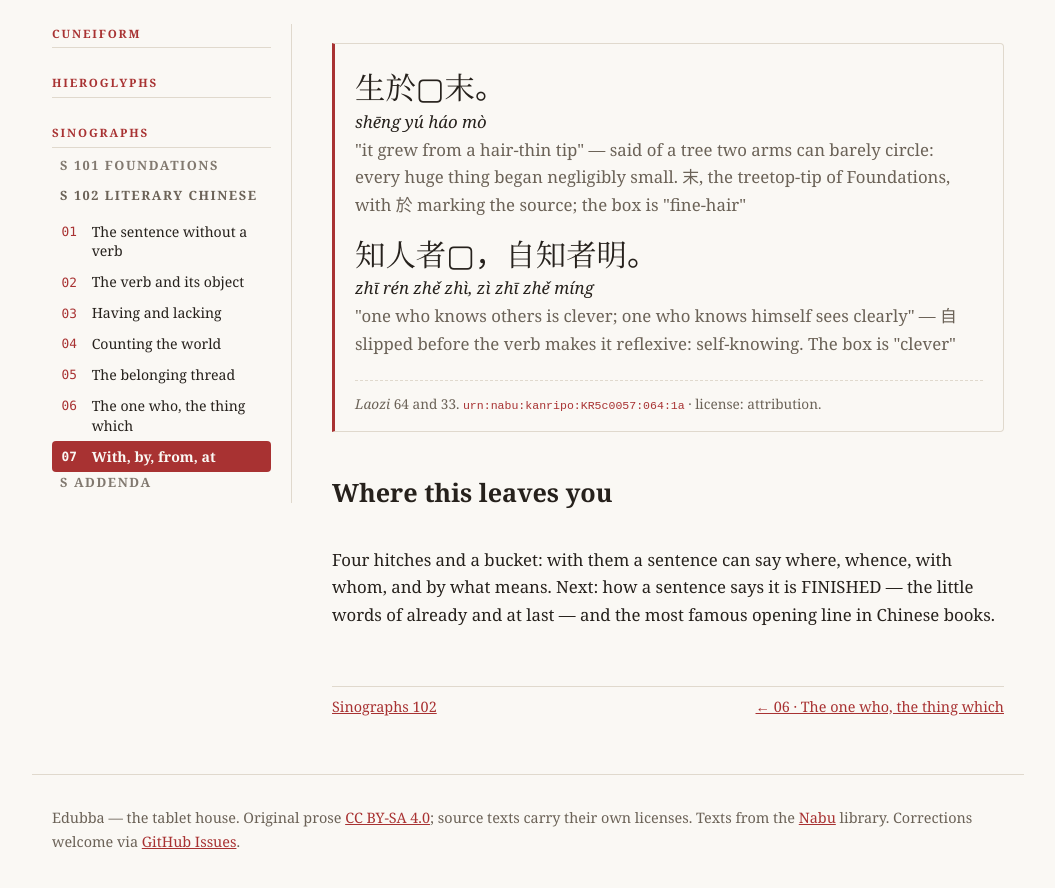
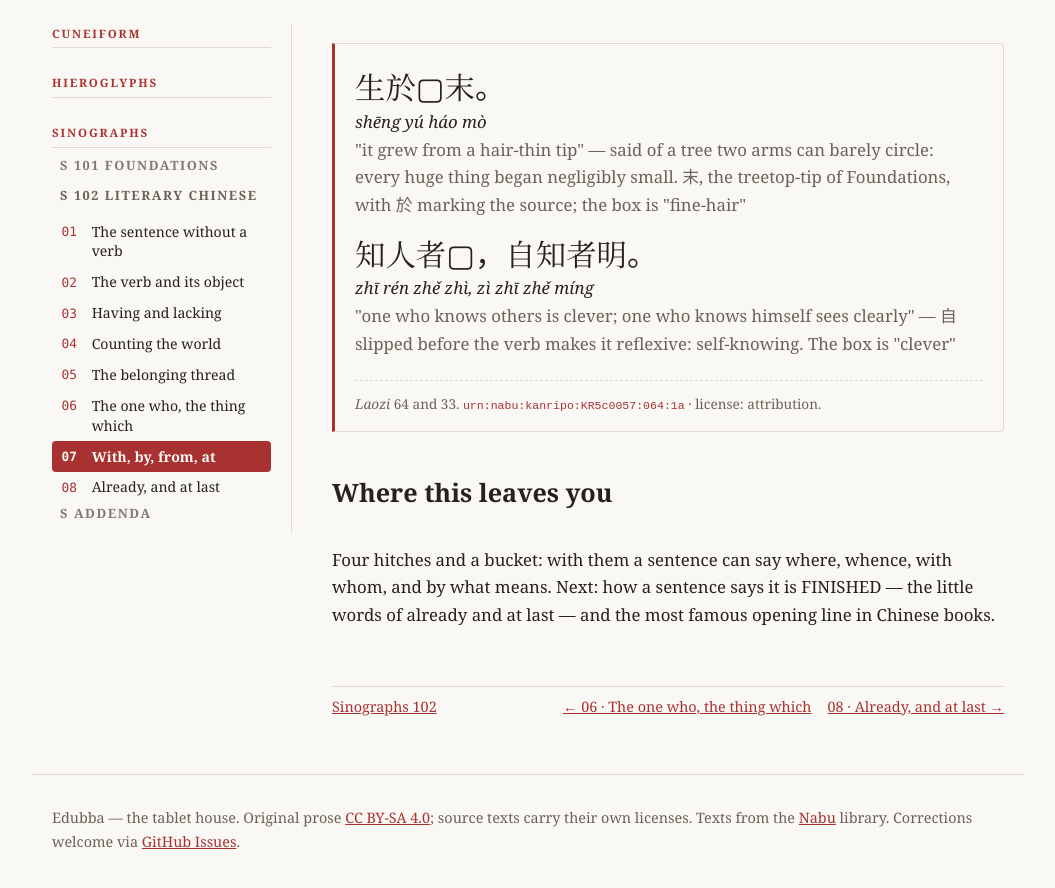
Before and after one commit to arvicco/nabu-edubba, a Jekyll site: the page built from site/sinographs/102/07-with-by-from-at.md, in a window 1280 px wide and 900 px high, scrolled down 2681 px. Shown: the top 888 px of the window, without its empty margins (112-1167 px from the left). Built offline with Jekyll 4.4.1, drawn with Linux system fonts in a browser that asks for light colours; part of the change alters nothing that is shown.

Commit message:
feat: S102 ch8 — already, and at last (M24-1)
矣/已 aspect and finality with the time words: 1.1a in its home
chapter (learning + season = the grammar the line runs on), the
Odes' dusk paid its 矣, then-vs-now (14.24), three years and the
right season (4.20, 1.5).

Co-Authored-By: Claude Fable 5 <noreply@anthropic.com>

```diff
--- /dev/null
+++ b/site/sinographs/102/08-already-and-at-last.md
@@ -0,0 +1,133 @@
+---
+title: "08 · Already, and at last"
+short_title: "08 · Already, and at last"
+description: >-
+  How a sentence says it is done — 矣 the "by now" full stop, 已
+  the "already; and no more" — with the words of time: now,
+  learning, season, year. The most famous opening line in
+  Chinese books, read in its home chapter.
+layout: chapter
+school: sinographs
+course: sinographs-102
+chapter: 8
+permalink: /sinographs/102/08-already-and-at-last/
+course_url: /sinographs/102/
+course_title: "Sinographs 102"
+teaches: ["矣", "已", "今", "學", "時", "年"]
+---
+
+# Already, and at last
+
+也 closes a judgment: *it is so.* This chapter's 矣 closes a
+CHANGE: *it has come to be so — by now, already, at last.* Its
+partner 已 means "already" outright, and doubled into 而已, "and
+no more than that." Around the pair, the chapter gathers the
+words time is told in:
+
+<table class="sign-table">
+  <thead>
+    <tr><th>Sign</th><th>Key</th><th>Says</th><th>Means</th><th>How to see it</th></tr>
+  </thead>
+  <tbody>
+    <tr>
+      <td class="script sign-cell">矣</td><td>by-now</td><td><a class="say" href="{{ '/assets/audio/pinyin/yi-by.mp3' | relative_url }}" title="hear it"><span class="translit pinyin">yǐ</span></a></td>
+      <td>sentence-final "it has come to pass"</td>
+      <td>an arrow-shape lent to pure grammar — the arrival
+      marker</td>
+    </tr>
+    <tr>
+      <td class="script sign-cell">已</td><td>already</td><td><a class="say" href="{{ '/assets/audio/pinyin/yi-by.mp3' | relative_url }}" title="hear it"><span class="translit pinyin">yǐ</span></a></td>
+      <td>already; to end</td>
+      <td>a coiled shape run to grammar — done, finished,
+      "and no more"</td>
+    </tr>
+    <tr>
+      <td class="script sign-cell">今</td><td>now</td><td><a class="say" href="{{ '/assets/audio/pinyin/jin.mp3' | relative_url }}" title="hear it"><span class="translit pinyin">jīn</span></a></td>
+      <td>now, the present</td>
+      <td>a cover over a caught moment — this very time</td>
+    </tr>
+    <tr>
+      <td class="script sign-cell">學</td><td>learn</td><td><a class="say" href="{{ '/assets/audio/pinyin/xue.mp3' | relative_url }}" title="hear it"><span class="translit pinyin">xué</span></a></td>
+      <td>to learn, study</td>
+      <td>two hands over counting-rods, a roof, and the child
+      子 beneath — a school, drawn</td>
+    </tr>
+    <tr>
+      <td class="script sign-cell">時</td><td>season</td><td><a class="say" href="{{ '/assets/audio/pinyin/shi.mp3' | relative_url }}" title="hear it"><span class="translit pinyin">shí</span></a></td>
+      <td>season, time; timely</td>
+      <td>the sun 日 with a sound-carrier — time as the sun's
+      schedule</td>
+    </tr>
+    <tr>
+      <td class="script sign-cell">年</td><td>year</td><td><a class="say" href="{{ '/assets/audio/pinyin/nian.mp3' | relative_url }}" title="hear it"><span class="translit pinyin">nián</span></a></td>
+      <td>year; harvest</td>
+      <td>a figure carrying grain home — the year measured by
+      its harvest</td>
+    </tr>
+  </tbody>
+</table>
+
+## The first line of the first book
+
+The word for learning arrives, and with it the sentence that
+opens the *Analects* — the most quoted first line in Chinese:
+
+<figure class="reading reading--script">
+  <div class="reading-lines">
+    <div class="reading-line"><span class="script">學而時▢之，不亦▢乎？</span><span class="translit pinyin">xué ér shí xí zhī, bù yì yuè hū</span><span class="gloss">"to learn, and in season practice what you learned — is that not a pleasure?" — learning becomes joy at the moment practice lands: 時 as "at the right time" turns study into a rhythm. The boxes are "practice" and "pleasure"</span></div>
+  </div>
+  <figcaption class="citation">
+    <em>Analects</em> 1.1, the opening clause.
+    <code>urn:nabu:kanripo:KR1h0004:001:1a</code> · license: attribution.
+  </figcaption>
+</figure>
+
+## The dusk completes
+
+<a href="{{ '/sinographs/102/03-having-and-lacking/' | relative_url }}">Chapter 03's</a> evening scene owed a box to this chapter. 矣 pays
+it — watch what the little word does:
+
+<figure class="reading reading--script">
+  <div class="reading-lines">
+    <div class="reading-line"><span class="script">日之夕矣，▢牛下來。</span><span class="translit pinyin">rì zhī xī yǐ, yáng niú xià lái</span><span class="gloss">"the sun has set BY NOW; the sheep and oxen come down" — 矣 is the ache in the line: not "the sun sets" but "it has already come to dusk," and still he is not home. One box left: "sheep"</span></div>
+  </div>
+  <figcaption class="citation">
+    <em>Odes</em>, "My lord is on service" — the box paid.
+    <code>urn:nabu:kanripo:KR1c0001:006:9a</code> · license: attribution.
+  </figcaption>
+</figure>
+
+## Then and now
+
+今 against 古 — the tradition's favorite hinge of complaint:
+
+<figure class="reading reading--script">
+  <div class="reading-lines">
+    <div class="reading-line"><span class="script">古之學者為▢，今之學者為人。</span><span class="translit pinyin">gǔ zhī xué zhě wéi jǐ, jīn zhī xué zhě wéi rén</span><span class="gloss">"the learners of old learned to better themselves; today's learners learn to impress others" — study as self-improvement against study as performance. The box is "oneself"; every other character is yours, 者 and 之 doing exactly what their chapters taught</span></div>
+  </div>
+  <figcaption class="citation">
+    <em>Analects</em> 14.24.
+    <code>urn:nabu:kanripo:KR1h0004:014:32a</code> · license: attribution.
+  </figcaption>
+</figure>
+
+## Years, seasons, and no more
+
+<figure class="reading reading--script reading--stacked">
+  <div class="reading-lines">
+    <div class="reading-line"><span class="script">三年無▢於父之道。</span><span class="translit pinyin">sān nián wú gǎi yú fù zhī dào</span><span class="gloss">"for three years, change nothing in your father's way" — the classical measure of mourning and respect: hold the household steady before you remake it. The box is "change"</span></div>
+    <div class="reading-line"><span class="script">▢民以時。</span><span class="translit pinyin">shǐ mín yǐ shí</span><span class="gloss">"put the people to work in the right season" — 時 in statecraft: call them for labor after the harvest, never during it. The box is "employ" — four chapters ahead, where causing is the lesson</span></div>
+    <div class="reading-line"><span class="script">道一而已。</span><span class="translit pinyin">dào yī ér yǐ</span><span class="gloss">"the Way is one — and that is all" — 而已, "and no more than that," closes arguments across the classics; here it closes a made-for-practice line</span></div>
+  </div>
+  <figcaption class="citation">
+    <em>Analects</em> 4.20 and 1.5; the last line assembled from
+    taught characters.
+    <code>urn:nabu:kanripo:KR1h0004:004:21a</code> · license: attribution.
+  </figcaption>
+</figure>
+
+## Where this leaves you
+
+A sentence can now mark its own completion — and the course's
+namesake line, *learn and in season practice*, reads in the
+original. Next: the words that ask.
--- a/site/sinographs/102/index.md
+++ b/site/sinographs/102/index.md
@@ -40,6 +40,7 @@ and the grammar holding them together.
   <li><a href="{{ '/sinographs/102/05-the-belonging-thread/' | relative_url }}">The belonging thread</a> — 之 ties owner to owned; the Way opens the chain whole</li>
   <li><a href="{{ '/sinographs/102/06-the-one-who-the-thing-which/' | relative_url }}">The one who, the thing which</a> — 者 and 所 make nouns of verbs; the Odes quote themselves</li>
   <li><a href="{{ '/sinographs/102/07-with-by-from-at/' | relative_url }}">With, by, from, at</a> — the coverbs; the hub&#8217;s empty center gives the use</li>
+  <li><a href="{{ '/sinographs/102/08-already-and-at-last/' | relative_url }}">Already, and at last</a> — 矣 and 已 mark completion; the first line of the first book, at home</li>
 </ol>
 
 The course is opening; more chapters appear here as they are
```
